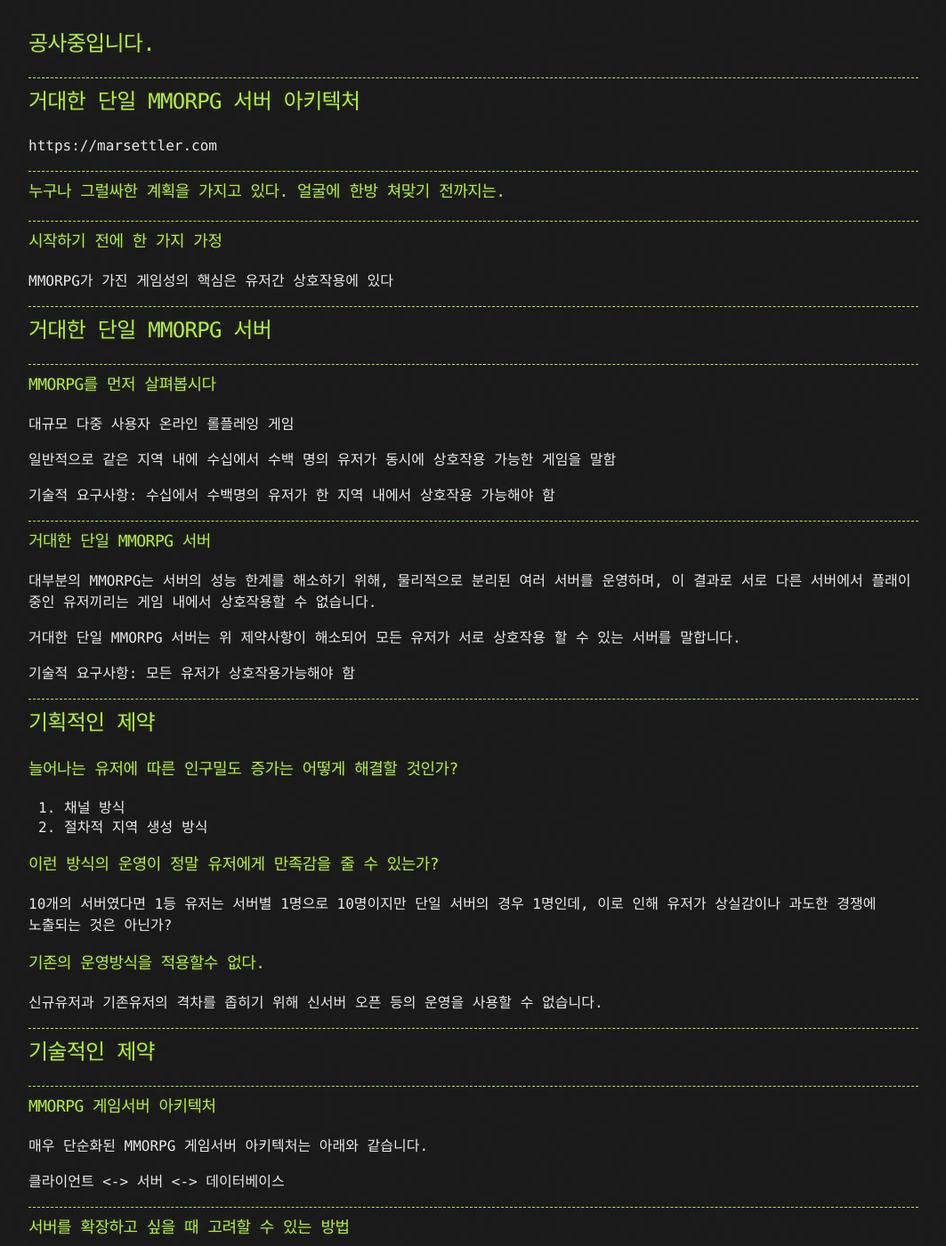
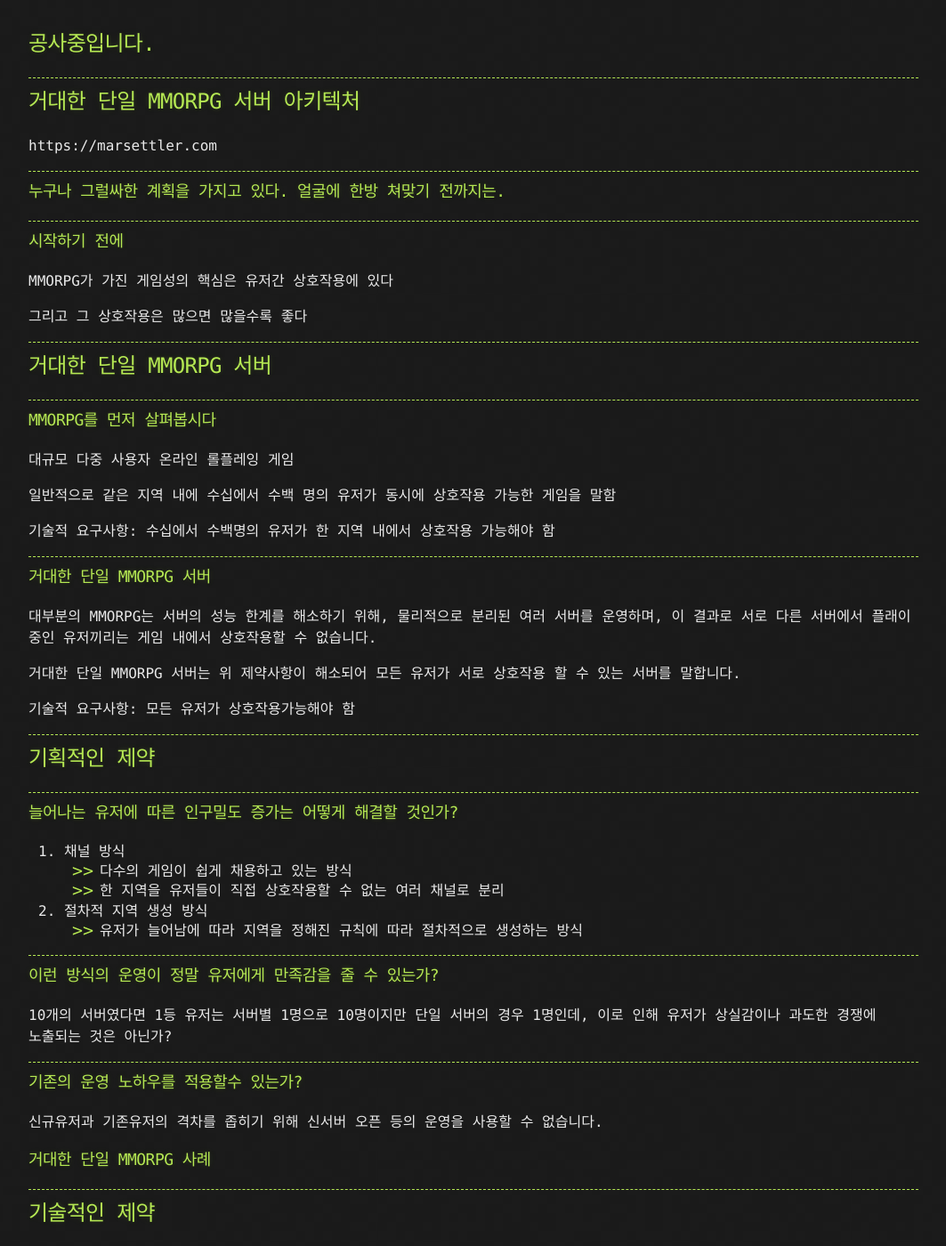
Before and after one commit to hueypark/hueypark.github.io, a Jekyll site: the page built from assets/post/2019-09-01-huge-single-mmorpg-server-architecture/huge-single-mmorpg-server-architecture.md, in a window 1280 px wide and 1400 px high, scrolled down 202 px. Shown: the whole window at 89% size, without its empty margins (108-1171 px from the left). Built offline with Jekyll 4.4.1, drawn with Linux system fonts in a browser that asks for light colours; our own code applies the rules of GitHub Pages for plain Markdown files.

Commit message:
Update huge single mmorpg server architecture

```diff
--- a/assets/post/2019-09-01-huge-single-mmorpg-server-architecture/huge-single-mmorpg-server-architecture.md
+++ b/assets/post/2019-09-01-huge-single-mmorpg-server-architecture/huge-single-mmorpg-server-architecture.md
@@ -12,9 +12,11 @@ https://marsettler.com
 
 ---
 
-### 시작하기 전에 한 가지 가정
+### 시작하기 전에
 
 MMORPG가 가진 게임성의 핵심은 유저간 상호작용에 있다
+
+그리고 그 상호작용은 많으면 많을수록 좋다
 
 ---
 
@@ -44,19 +46,29 @@ MMORPG가 가진 게임성의 핵심은 유저간 상호작용에 있다
 
 ## 기획적인 제약
 
+---
+
 ### 늘어나는 유저에 따른 인구밀도 증가는 어떻게 해결할 것인가?
 
 1. 채널 방식
+	- 다수의 게임이 쉽게 채용하고 있는 방식
+	- 한 지역을 유저들이 직접 상호작용할 수 없는 여러 채널로 분리
 2. 절차적 지역 생성 방식
+	- 유저가 늘어남에 따라 지역을 정해진 규칙에 따라 절차적으로 생성하는 방식
+
+---
 
 ### 이런 방식의 운영이 정말 유저에게 만족감을 줄 수 있는가?
 
 10개의 서버였다면 1등 유저는 서버별 1명으로 10명이지만 단일 서버의 경우 1명인데, 이로 인해 유저가 상실감이나 과도한 경쟁에 노출되는 것은 아닌가?
 
-### 기존의 운영방식을 적용할수 없다.
+---
+
+### 기존의 운영 노하우를 적용할수 있는가?
 
 신규유저과 기존유저의 격차를 좁히기 위해 신서버 오픈 등의 운영을 사용할 수 없습니다.
 
+### 거대한 단일 MMORPG 사례
 ---
 
 ## 기술적인 제약
```
